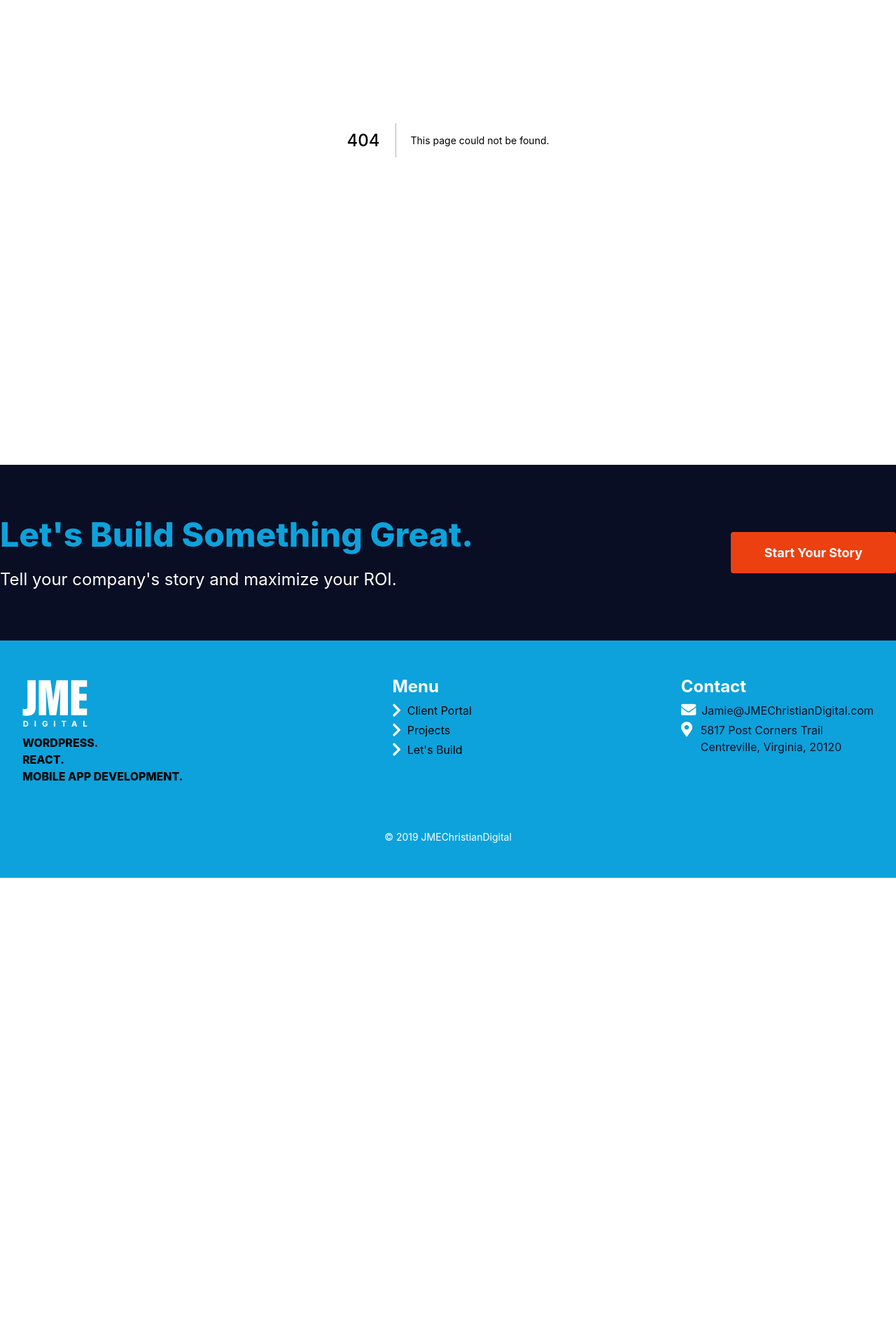
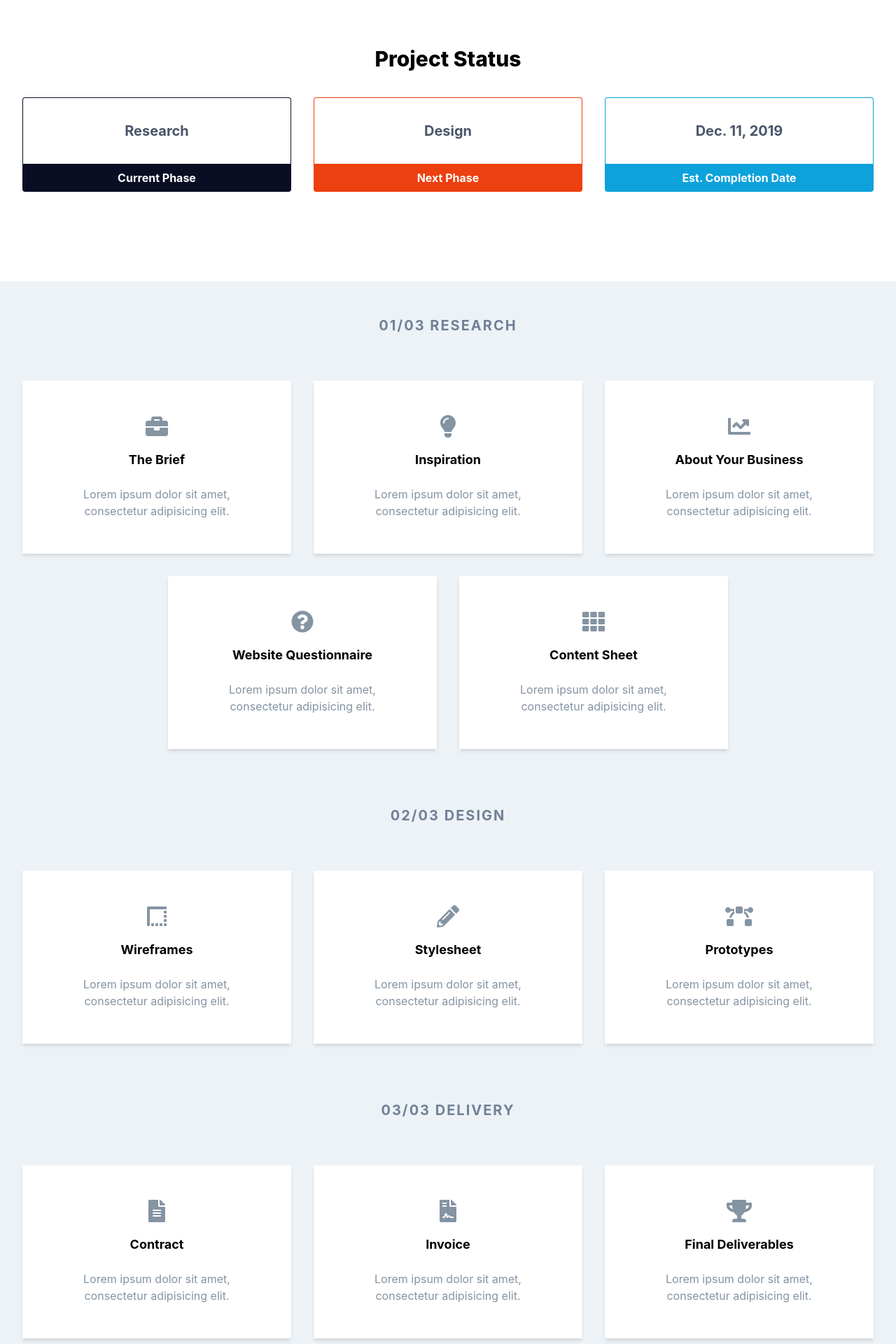
Before and after one commit to jmechristian/jmechristiandigital-next, a Next.js app: page /portalhome in a window 1280 px wide. Before the commit this address had no page. Shown: the part 200-2120 px from the top of the page at 70% size. Before the commit the page ends 1454 px from the top, so only its background shows below. Built offline with nearby package versions, Linux system fonts and the light colour scheme; a web font is replaced by a local one.

Commit message:
portalhome

```diff
--- a/components/Contact/ContactForm.js
+++ b/components/Contact/ContactForm.js
@@ -3,7 +3,7 @@ import Form from './Form';
 
 const ContactForm = () => {
   return (
-    <div className='flex flex-col lg:flex-row container lg:justify-between p-8 lg:px-0'>
+    <div className='flex flex-col lg:flex-row container lg:justify-between p-8 lg:px-0 mb-16'>
       <div className='flex flex-col mb-12 lg:w-4/12'>
         <div className='font-black text-5xl md:text-6xl text-black-800 leading-tight mb-6'>
           Tell us about your project.
--- /dev/null
+++ b/components/Portal/Card.js
@@ -0,0 +1,20 @@
+import React from 'react';
+import { FontAwesomeIcon } from '@fortawesome/react-fontawesome';
+
+const Card = ({ icon, title, description }) => {
+  return (
+    <div className='md:w-1/2 lg:w-1/3 w-full flex px-4'>
+      <div className=' bg-white shadow-md items-center my-4 p-12 flex-col w-full  border border-white hover:border-secondary'>
+        <div className='w-full text-center mb-4'>
+          <FontAwesomeIcon icon={icon} size='2x' color='#8594a3' />
+        </div>
+        <div className='w-full text-center mb-6 font-bold text-lg'>{title}</div>
+        <div className='w-full text-center' style={{ color: '#8594a3' }}>
+          {description}
+        </div>
+      </div>
+    </div>
+  );
+};
+
+export default Card;
--- /dev/null
+++ b/components/Portal/DeliveryPortal.js
@@ -0,0 +1,36 @@
+import React from 'react';
+import Card from '../../components/Portal/Card';
+import {
+  faFileAlt,
+  faFileContract,
+  faTrophy
+} from '@fortawesome/free-solid-svg-icons';
+
+const DeliveryPortal = () => {
+  return (
+    <div className='mb-16'>
+      <div className='font-bold text-xl uppercase tracking-widest text-gray-600 mb-12 text-center'>
+        03/03 Delivery
+      </div>
+      <div className='flex flex-wrap px-8 md:px-0 justify-center'>
+        <Card
+          title='Contract'
+          icon={faFileAlt}
+          description='Lorem ipsum dolor sit amet, consectetur adipisicing elit.'
+        />
+        <Card
+          title='Invoice'
+          icon={faFileContract}
+          description='Lorem ipsum dolor sit amet, consectetur adipisicing elit.'
+        />
+        <Card
+          title='Final Deliverables'
+          icon={faTrophy}
+          description='Lorem ipsum dolor sit amet, consectetur adipisicing elit.'
+        />
+      </div>
+    </div>
+  );
+};
+
+export default DeliveryPortal;
--- /dev/null
+++ b/components/Portal/DesignPortal.js
@@ -0,0 +1,36 @@
+import React from 'react';
+import Card from '../../components/Portal/Card';
+import {
+  faBezierCurve,
+  faBorderStyle,
+  faPencilAlt
+} from '@fortawesome/free-solid-svg-icons';
+
+const DesignPortal = () => {
+  return (
+    <div className='mb-16'>
+      <div className='font-bold text-xl uppercase tracking-widest text-gray-600 mb-12 text-center'>
+        02/03 Design
+      </div>
+      <div className='flex flex-wrap px-8 md:px-0 justify-center'>
+        <Card
+          title='Wireframes'
+          icon={faBorderStyle}
+          description='Lorem ipsum dolor sit amet, consectetur adipisicing elit.'
+        />
+        <Card
+          title='Stylesheet'
+          icon={faPencilAlt}
+          description='Lorem ipsum dolor sit amet, consectetur adipisicing elit.'
+        />
+        <Card
+          title='Prototypes'
+          icon={faBezierCurve}
+          description='Lorem ipsum dolor sit amet, consectetur adipisicing elit.'
+        />
+      </div>
+    </div>
+  );
+};
+
+export default DesignPortal;
--- /dev/null
+++ b/components/Portal/ResearchPortal.js
@@ -0,0 +1,48 @@
+import React from 'react';
+import Card from '../../components/Portal/Card';
+import {
+  faBriefcase,
+  faLightbulb,
+  faChartLine,
+  faQuestionCircle,
+  faTh
+} from '@fortawesome/free-solid-svg-icons';
+
+const ResearchPortal = () => {
+  return (
+    <div className='mb-16'>
+      <div className='font-bold text-xl uppercase tracking-widest text-gray-600 mb-12 text-center'>
+        01/03 Research
+      </div>
+      <div className='flex flex-wrap px-8 md:px-0 justify-center'>
+        <Card
+          title='The Brief'
+          icon={faBriefcase}
+          description='Lorem ipsum dolor sit amet, consectetur adipisicing elit.'
+        />
+        <Card
+          title='Inspiration'
+          icon={faLightbulb}
+          description='Lorem ipsum dolor sit amet, consectetur adipisicing elit.'
+        />
+        <Card
+          title='About Your Business'
+          icon={faChartLine}
+          description='Lorem ipsum dolor sit amet, consectetur adipisicing elit.'
+        />
+        <Card
+          title='Website Questionnaire'
+          icon={faQuestionCircle}
+          description='Lorem ipsum dolor sit amet, consectetur adipisicing elit.'
+        />
+        <Card
+          title='Content Sheet'
+          icon={faTh}
+          description='Lorem ipsum dolor sit amet, consectetur adipisicing elit.'
+        />
+      </div>
+    </div>
+  );
+};
+
+export default ResearchPortal;
--- /dev/null
+++ b/components/Portal/Stage.js
@@ -0,0 +1,22 @@
+import React from 'react';
+
+const Stage = ({ title, bgColor, mainColor, stage }) => {
+  return (
+    <div className='w-full md:w-1/2 lg:w-1/3 px-4 mb-8 text-center'>
+      <div
+        className='border border-b-0 rounded-t px-4 py-8 text-gray-700 font-bold text-xl'
+        style={{ borderColor: `${mainColor}`, backgroundColor: `${bgColor}` }}
+      >
+        <p>{stage}</p>
+      </div>
+      <div
+        className=' text-white font-bold rounded-b px-4 py-2'
+        style={{ backgroundColor: `${mainColor}` }}
+      >
+        {title}
+      </div>
+    </div>
+  );
+};
+
+export default Stage;
--- a/components/Project/Delivery.js
+++ b/components/Project/Delivery.js
@@ -2,7 +2,7 @@ import React from 'react';
 
 const Delivery = ({ delivery, mobileImage, finalImage }) => {
   return (
-    <section id='delivery'>
+    <section id='delivery' className='mb-12'>
       <div className='flex-col mb-4 mt-0 lg:my-8'>
         <div className='flex items-end justify-around container lg:px-0 px-6 pt-8'>
           <div className='flex-col flex w-full md:w-5/12 mr-4 mb-0 lg:my-4'>
--- a/components/_App/Footer.js
+++ b/components/_App/Footer.js
@@ -5,7 +5,7 @@ import CTA from './CTA';
 
 const Footer = () => {
   return (
-    <section id='footer' className='mt-16'>
+    <section id='footer'>
       <CTA />
       <FooterMenu />
     </section>
--- a/pages/index.js
+++ b/pages/index.js
@@ -11,7 +11,7 @@ const Home = ({ projects }) => (
       <HeroLeft />
       <HeroRight />
     </div>
-    <div className='mt-16'>
+    <div className='my-16'>
       <Projects projects={projects} />
     </div>
   </>
--- /dev/null
+++ b/pages/portalhome.js
@@ -0,0 +1,46 @@
+import React from 'react';
+import Header from '../components/_App/Header';
+import ResearchPortal from '../components/Portal/ResearchPortal';
+import DesignPortal from '../components/Portal/DesignPortal';
+import DeliveryPortal from '../components/Portal/DeliveryPortal';
+import Stage from '../components/Portal/Stage';
+
+const PortalHome = () => {
+  return (
+    <>
+      <Header />
+      <div className='container mt-8 lg:mt-12 lg:py-12 md:px-4 flex flex-wrap justify-center'>
+        <div className='font-extrabold text-3xl my-8 text-center w-full'>
+          Project Status
+        </div>
+        <Stage
+          stage='Research'
+          mainColor='#090E24'
+          bgColor='#ffffff'
+          title='Current Phase'
+        />
+        <Stage
+          stage='Design'
+          mainColor='#ed4010'
+          bgColor='#ffffff'
+          title='Next Phase'
+        />
+        <Stage
+          stage='Dec. 11, 2019'
+          mainColor='#0da2db'
+          bgColor='#ffffff'
+          title='Est. Completion Date'
+        />
+      </div>
+      <div className='bg-gray-200 mt-8'>
+        <div className='container mt-8 lg:mt-12 py-12 md:px-4'>
+          <ResearchPortal />
+          <DesignPortal />
+          <DeliveryPortal />
+        </div>
+      </div>
+    </>
+  );
+};
+
+export default PortalHome;
--- a/pages/signup.js
+++ b/pages/signup.js
@@ -6,7 +6,7 @@ const signup = () => {
   return (
     <div>
       <Header />
-      <div className='container flex justify-center p-12'>
+      <div className='container flex justify-center p-12 mb-12'>
         <div className='w-1/2 self-center flex'>
           <SignUpForm />
         </div>
```
